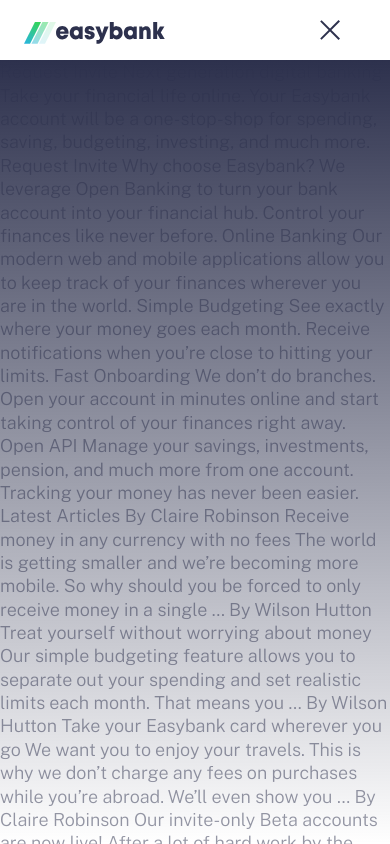
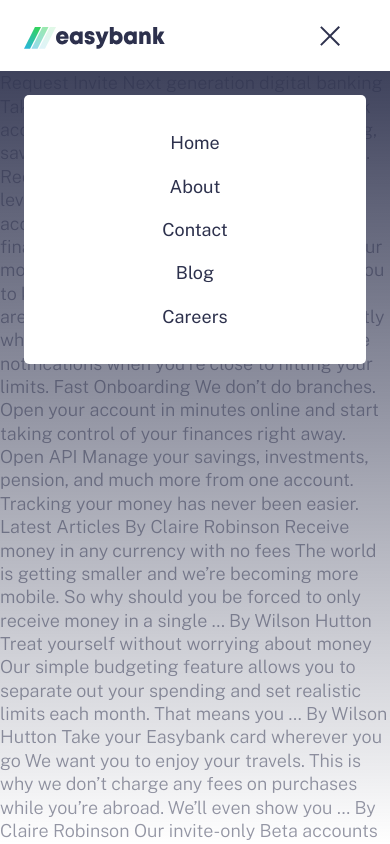
Before and after one commit to biancama/easybank, a website: page index.html in a window 390 px wide. Both pictures are taken after a click on the link 343 px from the left and 30 px from the top of the page. Shown: the top 844 px of the page. Drawn offline with nearby package versions, Linux system fonts and the light colour scheme.

Commit message:
Animated mobile menu

```diff
--- a/app/js/script.js
+++ b/app/js/script.js
@@ -1,16 +1,22 @@
 const headerMenu = document.getElementById('btnHamburger');
+const body = document.body;
 const header = document.querySelector('.header');
-const overlay = document.querySelector('.overlay');
+const fadeElems = document.querySelectorAll('.has-fade');
 
 headerMenu.addEventListener('click', function(){
   if (header.classList.contains('open')) {
     header.classList.remove('open');
-    overlay.classList.remove('fade-in');
-
-    overlay.classList.add('fade-out');
+    body.classList.remove('noscroll');
+    fadeElems.forEach(elem => {
+      elem.classList.remove('fade-in');
+      elem.classList.add('fade-out');
+    });
   } else {
       header.classList.add('open');
-      overlay.classList.remove('fade-out');
-      overlay.classList.add('fade-in');
+      body.classList.add('noscroll');
+      fadeElems.forEach(elem => {
+        elem.classList.add('fade-in');
+        elem.classList.remove('fade-out');
+      });
   }
 });
--- a/app/scss/_animations.scss
+++ b/app/scss/_animations.scss
@@ -1,3 +1,6 @@
+.has-fade {
+  visibility: hidden;
+}
 @keyframes fade-in {
   from {
     visibility: hidden;
@@ -14,7 +17,7 @@
   }
 }
 .fade-in {
-  animation: fade-in 300ms ease-in-out forwards;
+  animation: fade-in 200ms ease-in-out forwards;
 }
 @keyframes fade-out {
   from {
@@ -32,5 +35,5 @@
   }
 }
 .fade-out {
-  animation: fade-out 300ms ease-in-out forwards;
+  animation: fade-out 200ms ease-in-out forwards;
 }
--- a/app/scss/_globals.scss
+++ b/app/scss/_globals.scss
@@ -15,13 +15,20 @@
   font-size: $font-md;
   color: $grayishBlue;
   font-weight: 300;
+
+  &.noscroll {
+    overflow: hidden;
+  }
 }
 
 a, a:visited, a:hover {
   text-decoration: none;
   font-weight: 400;
 }
-
+.container {
+  padding-left: 1.5rem;
+  padding-right: 1.5rem;
+}
 .flex {
   display: flex;
 
--- a/app/scss/_header.scss
+++ b/app/scss/_header.scss
@@ -3,7 +3,7 @@
   // hamburger open style
   &.open {
 
-    .header__menu {
+    .header__toggle {
       >span:first-child {
         transform: rotate(45deg);
       }
@@ -16,9 +16,14 @@
       }
     }
   }
+
   nav {
-    padding: .72rem 1.5rem;
+    position: relative;
+    background-color: $white;
+    padding-top: 1.0625rem;
+    padding-bottom: 1.0625rem;
   }
+
   &__logo {
     img {
       margin-top: 10px;
@@ -26,7 +31,7 @@
       height: 1.375rem;
     }
   }
-  &__menu {
+  &__toggle {
     > span {
       transition: all 300ms ease-in-out;
       transform-origin: 3px 1px;
@@ -50,6 +55,21 @@
     }
   }
 
+  &__menu {
+    position: absolute;
+    width: calc(100% - 3rem);
+    left: 50%;
+    transform: translateX(-50%);
+    background: $white;
+    margin-top: 1.5rem;;
+    padding: 1.625rem;
+    border-radius: 0.3125rem;
+    a {
+      display: block;
+      padding: 0.625rem;
+      color: $darkBlue;
+      text-align: center;
+  }
   &__links {
 
     a {
@@ -87,11 +107,11 @@
 }
 
   .overlay {
-  visibility: hidden;
     position: fixed;
-  top: 3.75rem;
+    top: 0rem;
     bottom: 0;
     left: 0;
     right: 0;
     background: linear-gradient(to bottom, $darkBlue, transparent);
   }
+}
--- a/index.html
+++ b/index.html
@@ -18,12 +18,12 @@
 </head>
 <body>
   <header class="header">
-    <div class="overlay"> </div>
-    <nav class="flex flex-jc-sb flex-ai-c">
+    <div class="overlay has-fade"> </div>
+    <nav class="container flex flex-jc-sb flex-ai-c">
       <a href="http://" class="header__logo">
         <img src="images/logo.svg" alt="Easybank">
       </a>
-      <a href="#" id="btnHamburger" class="header__menu hide-for-desktop">
+      <a href="#" id="btnHamburger" class="header__toggle hide-for-desktop">
         <span></span>
         <span></span>
         <span></span>
@@ -35,13 +35,15 @@
      <a href="#">Blog</a>
      <a href="#">Careers</a>
    </div>
-  <a href="#" class="button header__cta hide-for-mobile">Request Invite</a>
-
-
-
-
+   <a href="#" class="button header__cta hide-for-mobile">Request Invite</a>
     </nav>
-
+    <div class="header__menu has-fade">
+      <a href="#">Home</a>
+     <a href="#">About</a>
+     <a href="#">Contact</a>
+     <a href="#">Blog</a>
+     <a href="#">Careers</a>
+    </div>
 
   </header>
 
```
Also changed, not shown: css/style.css. Lines whose indentation alone changed are shown as unchanged.
